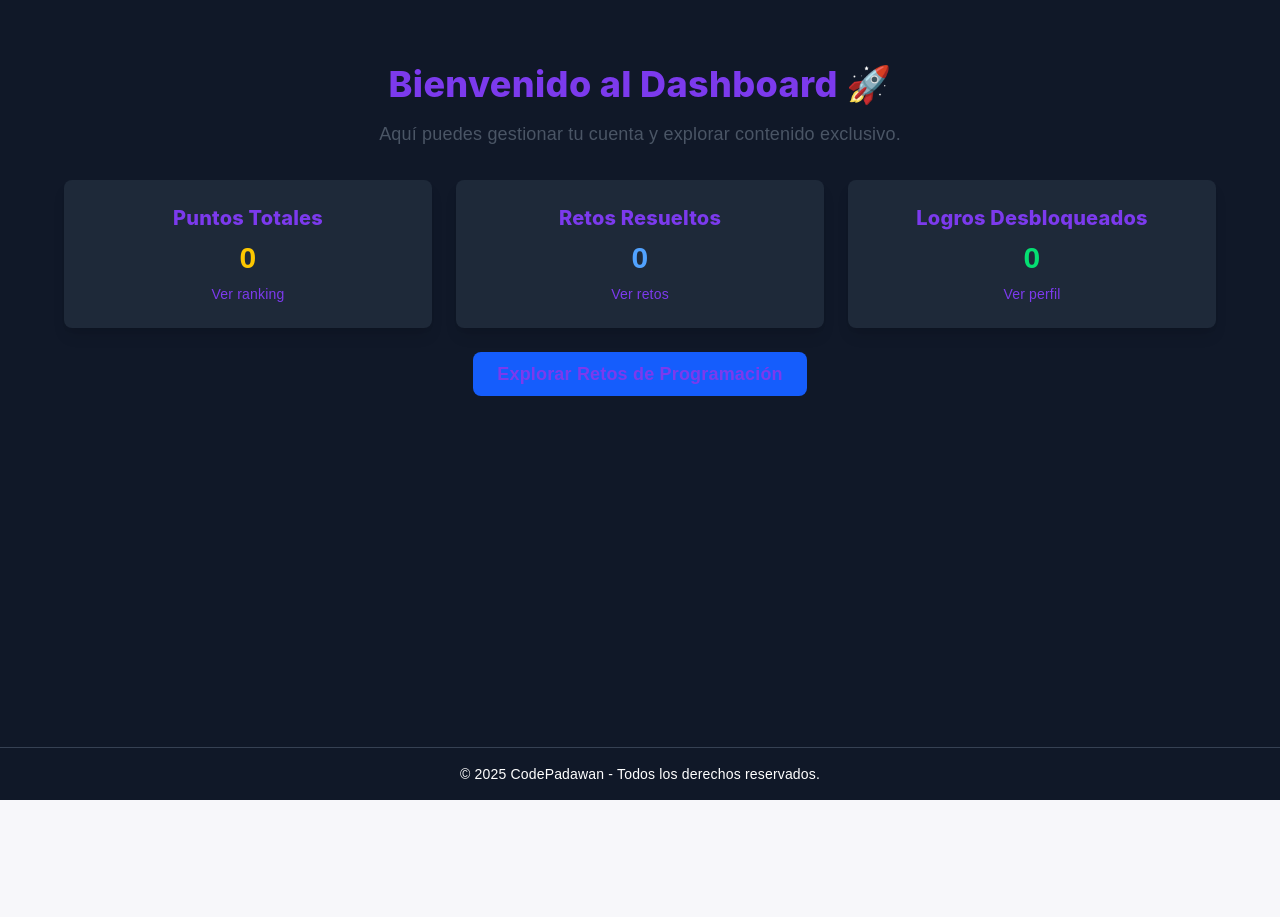
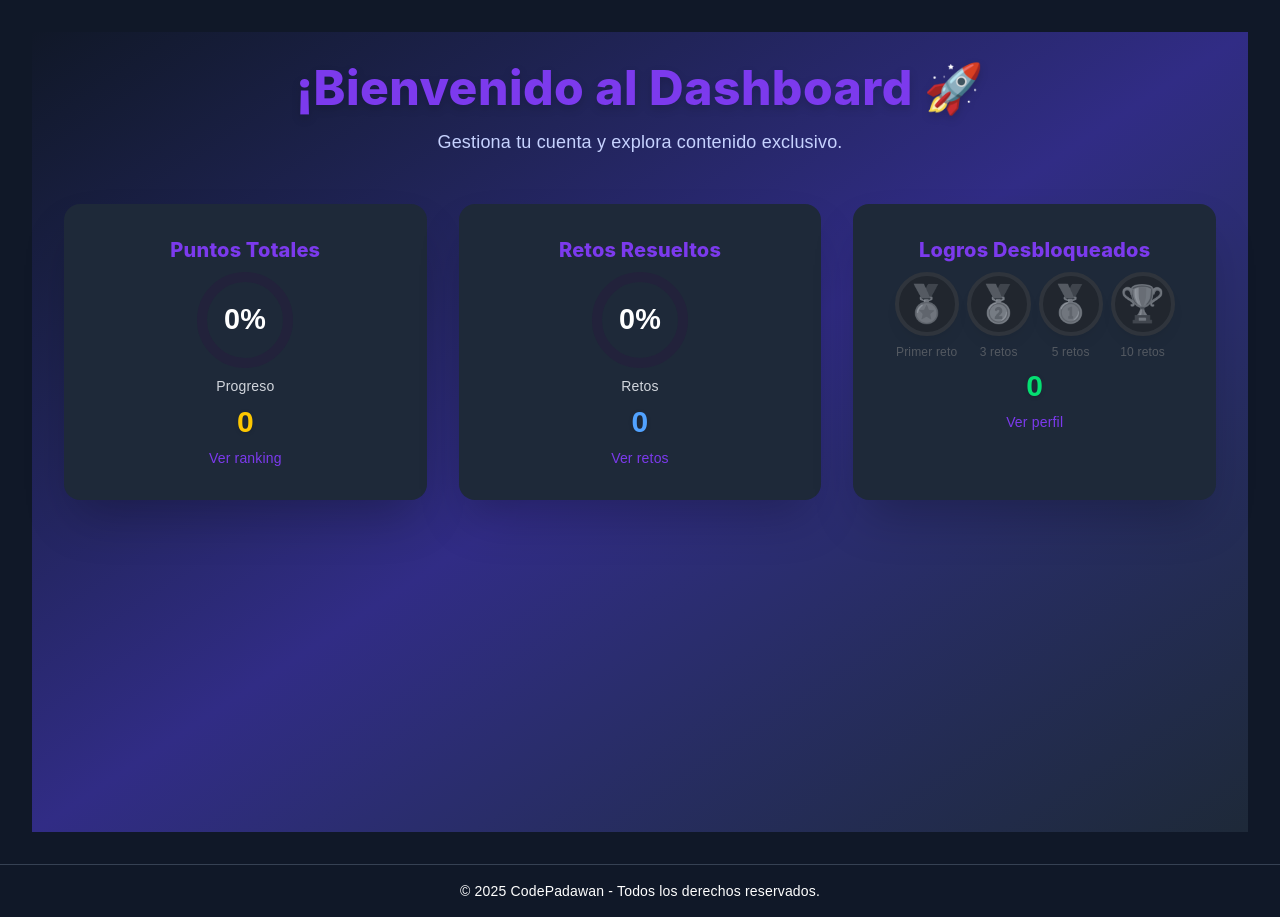
Before and after one commit to itxintxu13/CodePadawan, a Next.js app: page /dashboard in a window 1280 px wide. Before the commit the page ends 800 px from the top, so only its background shows below. Built offline with nearby package versions, Linux system fonts and the light colour scheme; no server answers.

Commit message:
cambios varios, redirecciones, itxura..

```diff
--- a/package.json
+++ b/package.json
@@ -9,6 +9,7 @@
     "lint": "next lint"
   },
   "dependencies": {
+
     "@clerk/backend": "^1.32.0",
     "@clerk/clerk-sdk-node": "^4.13.23",
     "@clerk/nextjs": "^6.19.2",
@@ -21,6 +22,7 @@
     "@codemirror/theme-one-dark": "^6.1.2",
     "@codemirror/view": "^6.36.7",
     "codemirror": "^6.0.1",
+    "framer-motion": "^12.11.0",
     "next": "^15.3.2",
     "react": "^19.1.0",
     "react-dom": "^19.1.0"
--- /dev/null
+++ b/src/app/components/AchievementBadge.tsx
@@ -0,0 +1,22 @@
+import React from "react";
+
+interface AchievementBadgeProps {
+  unlocked: boolean;
+  label: string;
+  icon: string;
+  color?: string;
+}
+
+export default function AchievementBadge({ unlocked, label, icon, color = "#22d3ee" }: AchievementBadgeProps) {
+  return (
+    <div className={`flex flex-col items-center transition-transform duration-300 ${unlocked ? "scale-110" : "opacity-50 grayscale"}`}>
+      <div
+        className={`rounded-full shadow-lg border-4 ${unlocked ? "animate-bounce border-yellow-400" : "border-gray-700"}`}
+        style={{ background: unlocked ? color : "#22223b", width: 64, height: 64, display: "flex", alignItems: "center", justifyContent: "center", fontSize: 36 }}
+      >
+        <span>{icon}</span>
+      </div>
+      <span className="mt-2 text-xs text-center" style={{ color: unlocked ? color : "#888" }}>{label}</span>
+    </div>
+  );
+}
--- /dev/null
+++ b/src/app/components/ActivityFeed.tsx
@@ -0,0 +1,51 @@
+import React from "react";
+
+interface ActivityItem {
+  id: number;
+  type: "reto" | "logro" | "puntos";
+  description: string;
+  date: string;
+}
+
+interface ActivityFeedProps {
+  activities: ActivityItem[];
+}
+
+const iconMap = {
+  reto: "💡",
+  logro: "🏅",
+  puntos: "⭐",
+};
+
+export default function ActivityFeed({ activities }: ActivityFeedProps) {
+  return (
+    <div className="bg-gray-800 rounded-lg p-6 shadow-lg">
+      <h3 className="text-lg font-bold mb-4 text-blue-300">Actividad Reciente</h3>
+      <ul className="space-y-3">
+        {activities.length === 0 && (
+          <li className="text-gray-400 text-sm text-center">Sin actividad reciente aún.</li>
+        )}
+        {activities.map((item) => (
+          <li key={item.id} className="flex items-center gap-3 animate-fade-in">
+            <span className="text-2xl">
+              {iconMap[item.type]}
+            </span>
+            <div>
+              <span className="text-sm text-gray-200">{item.description}</span>
+              <div className="text-xs text-gray-400">{item.date}</div>
+            </div>
+          </li>
+        ))}
+      </ul>
+      <style>{`
+        @keyframes fade-in {
+          from { opacity: 0; transform: translateY(10px); }
+          to { opacity: 1; transform: translateY(0); }
+        }
+        .animate-fade-in {
+          animation: fade-in 0.7s cubic-bezier(.4,2,.6,1);
+        }
+      `}</style>
+    </div>
+  );
+}
--- /dev/null
+++ b/src/app/components/ProgressChart.tsx
@@ -0,0 +1,55 @@
+import React from "react";
+
+interface ProgressChartProps {
+  value: number;
+  max: number;
+  label: string;
+  color?: string;
+}
+
+export default function ProgressChart({ value, max, label, color = "#6366f1" }: ProgressChartProps) {
+  const radius = 48;
+  const stroke = 10;
+  const normalizedRadius = radius - stroke / 2;
+  const circumference = normalizedRadius * 2 * Math.PI;
+  const progress = Math.min(value / max, 1);
+  const strokeDashoffset = circumference - progress * circumference;
+
+  return (
+    <div className="flex flex-col items-center">
+      <svg height={radius * 2} width={radius * 2}>
+        <circle
+          stroke="#22223b"
+          fill="transparent"
+          strokeWidth={stroke}
+          r={normalizedRadius}
+          cx={radius}
+          cy={radius}
+        />
+        <circle
+          stroke={color}
+          fill="transparent"
+          strokeWidth={stroke}
+          strokeLinecap="round"
+          strokeDasharray={circumference + " " + circumference}
+          style={{ strokeDashoffset, transition: "stroke-dashoffset 1s cubic-bezier(.4,2,.6,1)" }}
+          r={normalizedRadius}
+          cx={radius}
+          cy={radius}
+        />
+        <text
+          x="50%"
+          y="50%"
+          textAnchor="middle"
+          dy=".3em"
+          fontSize="1.6em"
+          fill="#fff"
+          fontWeight="bold"
+        >
+          {Math.round(progress * 100)}%
+        </text>
+      </svg>
+      <span className="mt-2 text-sm text-gray-300">{label}</span>
+    </div>
+  );
+}
--- a/src/app/dashboard/page.tsx
+++ b/src/app/dashboard/page.tsx
@@ -2,7 +2,9 @@
 import { useUser } from "@clerk/nextjs";
 import { useEffect, useState } from "react";
 import Link from "next/link";
-
+import ProgressChart from "../components/ProgressChart";
+import AchievementBadge from "../components/AchievementBadge";
+import ActivityFeed from './ActivityFeed';
 export default function Dashboard() {
   const { isLoaded, user } = useUser();
   const [puntos, setPuntos] = useState(0);
@@ -29,51 +31,49 @@ export default function Dashboard() {
   }, [isLoaded, user]);
 
   return (
-    <main className="container mx-auto p-8 bg-gray-900 text-white">
-
-      <h1 className="text-4xl font-bold text-center">Bienvenido al Dashboard 🚀</h1>
-      <p className="text-lg text-gray-600 mt-4 text-center mb-8">
-        Aquí puedes gestionar tu cuenta y explorar contenido exclusivo.
-      </p>
-
-      {/* Tarjetas de resumen */}
-      <div className="grid grid-cols-1 md:grid-cols-3 gap-6 mb-8">
-        <div className="bg-gray-800 rounded-lg p-6 shadow-lg text-center">
-          <h2 className="text-xl font-bold mb-2">Puntos Totales</h2>
-          <p className="text-3xl font-bold text-yellow-400">{puntos}</p>
+    <main className="container mx-auto p-8 bg-gradient-to-br from-gray-900 via-indigo-900 to-gray-800 min-h-screen text-white animate-fade-in">
+      <div className="flex flex-col items-center mb-10">
+        <h1 className="text-4xl md:text-5xl font-extrabold text-center drop-shadow-lg animate-slide-down">¡Bienvenido{user?.firstName ? `, ${user.firstName}` : ""} al Dashboard 🚀</h1>
+        <p className="text-lg text-indigo-200 mt-4 text-center mb-2 animate-fade-in-delay">
+          Gestiona tu cuenta y explora contenido exclusivo.
+        </p>
+      </div>
+      {/* Tarjetas de resumen con animaciones y gráficos */}
+      <div className="grid grid-cols-1 md:grid-cols-3 gap-8 mb-12">
+        <div className="bg-gray-800 rounded-2xl p-8 shadow-2xl text-center transform hover:scale-105 transition-transform duration-300 animate-card-fade-in">
+          <h2 className="text-xl font-bold mb-2 text-yellow-300">Puntos Totales</h2>
+          <div className="flex justify-center mb-2">
+            <ProgressChart value={puntos} max={1000} label="Progreso" color="#facc15" />
+          </div>
+          <p className="text-3xl font-extrabold text-yellow-400 drop-shadow">{puntos}</p>
           <Link href="/ranking" className="text-blue-400 text-sm hover:underline block mt-2">
             Ver ranking
           </Link>
         </div>
-
-        <div className="bg-gray-800 rounded-lg p-6 shadow-lg text-center">
-          <h2 className="text-xl font-bold mb-2">Retos Resueltos</h2>
-          <p className="text-3xl font-bold text-blue-400">{retosResueltos}</p>
+        <div className="bg-gray-800 rounded-2xl p-8 shadow-2xl text-center transform hover:scale-105 transition-transform duration-300 animate-card-fade-in">
+          <h2 className="text-xl font-bold mb-2 text-blue-300">Retos Resueltos</h2>
+          <div className="flex justify-center mb-2">
+            <ProgressChart value={retosResueltos} max={10} label="Retos" color="#60a5fa" />
+          </div>
+          <p className="text-3xl font-extrabold text-blue-400 drop-shadow">{retosResueltos}</p>
           <Link href="/retos" className="text-blue-400 text-sm hover:underline block mt-2">
             Ver retos
           </Link>
         </div>
-
-        <div className="bg-gray-800 rounded-lg p-6 shadow-lg text-center">
-          <h2 className="text-xl font-bold mb-2">Logros Desbloqueados</h2>
-          <p className="text-3xl font-bold text-green-400">{logros}</p>
+        <div className="bg-gray-800 rounded-2xl p-8 shadow-2xl text-center transform hover:scale-105 transition-transform duration-300 animate-card-fade-in">
+          <h2 className="text-xl font-bold mb-2 text-green-300">Logros Desbloqueados</h2>
+          <div className="flex justify-center gap-2 mb-2">
+            <AchievementBadge unlocked={retosResueltos>=1} label="Primer reto" icon="🏅" color="#fbbf24" />
+            <AchievementBadge unlocked={retosResueltos>=3} label="3 retos" icon="🥈" color="#60a5fa" />
+            <AchievementBadge unlocked={retosResueltos>=5} label="5 retos" icon="🥇" color="#34d399" />
+            <AchievementBadge unlocked={retosResueltos>=10} label="10 retos" icon="🏆" color="#f472b6" />
+          </div>
+          <p className="text-3xl font-extrabold text-green-400 drop-shadow">{logros}</p>
           <Link href="/user-profile" className="text-blue-400 text-sm hover:underline block mt-2">
             Ver perfil
           </Link>
         </div>
       </div>
-
-      <div className="mb-8 text-center">
-        <Link
-          href="/retos"
-          className="bg-blue-600 hover:bg-blue-700 text-white font-bold py-3 px-6 rounded-lg text-lg transition-colors"
-        >
-          Explorar Retos de Programación
-        </Link>
-      </div>
-
-
-
     </main>
   );
 }
--- a/src/app/user-profile/[[...user-profile]]/page.tsx
+++ b/src/app/user-profile/[[...user-profile]]/page.tsx
@@ -2,6 +2,7 @@
 import { useState, useEffect } from 'react';
 import { UserProfile, useUser } from '@clerk/nextjs';
 import Sidebar from "@/app/components/SideBar";
+import { motion, AnimatePresence } from "framer-motion";
 
 interface RetoCompletado {
   id: number;
@@ -14,41 +15,38 @@ export default function UserProfilePage() {
   const { isLoaded, user } = useUser();
   const [retosCompletados, setRetosCompletados] = useState<RetoCompletado[]>([]);
   const [cargando, setCargando] = useState(true);
+  const [showConfetti, setShowConfetti] = useState(false);
 
   useEffect(() => {
     if (!isLoaded || !user) return;
-
     const cargarRetosCompletados = async () => {
       try {
-        // En un entorno real, esto se conectaría con una API para obtener los retos completados
-        // Como ejemplo, creamos algunos retos ficticios basados en los IDs guardados en Clerk
         const retosResueltos = (user.publicMetadata.retosResueltos as number[]) || [];
-
-        // Cargar los retos desde el archivo JSON
         const response = await fetch('/api/retos');
         if (!response.ok) {
           throw new Error('Error al cargar los retos');
         }
         const todosRetos = await response.json();
-
-        // Filtrar solo los retos completados por el usuario
         const retosDelUsuario = todosRetos
           .filter((reto: any) => retosResueltos.includes(reto.id))
           .map((reto: any) => ({
             id: reto.id,
             titulo: reto.titulo,
             puntos: reto.puntos,
-            fechaEntrega: new Date().toLocaleDateString() // En un caso real, esto vendría de la base de datos
+            fechaEntrega: new Date().toLocaleDateString()
           }));
-
         setRetosCompletados(retosDelUsuario);
+        // Mostrar confetti si se desbloquea un logro nuevo
+        if (getLogros().length > 0) {
+          setShowConfetti(true);
+          setTimeout(() => setShowConfetti(false), 3000);
+        }
       } catch (error) {
         console.error('Error al cargar retos completados:', error);
       } finally {
         setCargando(false);
       }
     };
-
     cargarRetosCompletados();
   }, [isLoaded, user]);
 
@@ -72,68 +70,82 @@ export default function UserProfilePage() {
   }
 
   return (
-    <div>
+    <div className="flex min-h-screen bg-gradient-to-br from-gray-900 via-gray-950 to-gray-800">
       <Sidebar/>
-      <div className="container mx-auto p-8">
-        <div className="grid grid-cols-1 md:grid-cols-3 gap-8">
-          {/* Columna izquierda: Perfil de Clerk */}
-          <div className="md:col-span-1">
-            <div className="bg-gray-800 rounded-lg p-6 shadow-lg">
-              <UserProfile />
+      <main className="flex flex-col items-center justify-center flex-1 pt-8">
+        <div className="w-full max-w-3xl flex flex-col gap-10 mt-0 items-center">
+          {/* Confetti animación */}
+          <AnimatePresence>
+            {showConfetti && (
+              <motion.div
+                initial={{ opacity: 0, y: -50 }}
+                animate={{ opacity: 1, y: 0 }}
+                exit={{ opacity: 0, y: -50 }}
+                className="fixed inset-0 z-50 pointer-events-none flex justify-center items-start"
+              >
+                <img src="https://cdn.jsdelivr.net/gh/stevensegallery/confetti/confetti.gif" alt="Confetti" className="w-full max-w-2xl mx-auto" />
+              </motion.div>
+            )}
+          </AnimatePresence>
+          {/* Estadísticas */}
+          <motion.div className="bg-gray-800 rounded-2xl p-8 shadow-2xl flex flex-col items-center gap-6 w-full"
+            initial={{ opacity: 0, scale: 0.95 }}
+            animate={{ opacity: 1, scale: 1 }}
+            transition={{ duration: 0.5 }}
+          >
+            <h2 className="text-3xl font-extrabold mb-4 text-center text-purple-300 tracking-wide">Estadísticas</h2>
+            <div className="flex flex-row justify-center gap-10 w-full">
+              <div className="flex flex-col items-center">
+                <ProgressCircle value={(user?.publicMetadata.puntos as number) || 0} max={100} color="#FFD600" />
+                <p className="text-sm text-gray-400 mt-2">Puntos Totales</p>
+              </div>
+              <div className="flex flex-col items-center">
+                <ProgressCircle value={((user?.publicMetadata.retosResueltos as number[]) || []).length} max={10} color="#3B82F6" />
+                <p className="text-sm text-gray-400 mt-2">Retos Completados</p>
+              </div>
+              <div className="flex flex-col items-center">
+                <ProgressCircle value={getLogros().length} max={4} color="#22C55E" />
+                <p className="text-sm text-gray-400 mt-2">Logros Desbloqueados</p>
               </div>
             </div>
-
-          {/* Columna derecha: Estadísticas y logros */}
-          <div className="md:col-span-2">
-            {/* Estadísticas */}
-            <div className="bg-gray-800 rounded-lg p-6 shadow-lg mb-8">
-              <h2 className="text-2xl font-bold mb-4">Estadísticas</h2>
-              <div className="grid grid-cols-1 sm:grid-cols-3 gap-4">
-                <div className="bg-gray-700 p-4 rounded-lg text-center">
-                  <p className="text-sm text-gray-400">Puntos Totales</p>
-                  <p className="text-3xl font-bold text-yellow-400">
-                    {(user?.publicMetadata.puntos as number) || 0}
-                  </p>
-                </div>
-                <div className="bg-gray-700 p-4 rounded-lg text-center">
-                  <p className="text-sm text-gray-400">Retos Completados</p>
-                  <p className="text-3xl font-bold text-blue-400">
-                    {((user?.publicMetadata.retosResueltos as number[]) || []).length}
-                  </p>
-                </div>
-                <div className="bg-gray-700 p-4 rounded-lg text-center">
-                  <p className="text-sm text-gray-400">Logros Desbloqueados</p>
-                  <p className="text-3xl font-bold text-green-400">
-                    {getLogros().length}
-                  </p>
-                </div>
-              </div>
-            </div>
-
+          </motion.div>
           {/* Logros */}
-            <div className="bg-gray-800 rounded-lg p-6 shadow-lg mb-8">
-              <h2 className="text-2xl font-bold mb-4">Logros Desbloqueados</h2>
+          <motion.div className="bg-gray-800 rounded-2xl p-8 shadow-2xl w-full"
+            initial={{ opacity: 0, y: 30 }}
+            animate={{ opacity: 1, y: 0 }}
+            transition={{ delay: 0.2, duration: 0.6 }}
+          >
+            <h2 className="text-2xl font-bold mb-4 text-center text-green-300">Logros Desbloqueados</h2>
             <div className="grid grid-cols-1 sm:grid-cols-2 gap-4">
               {getLogros().map((logro, index) => (
-                  <div key={index} className="bg-gray-700 p-4 rounded-lg flex items-center gap-3">
-                    <div className="text-3xl">{logro.nombre.split(' ')[0]}</div>
+                <motion.div
+                  key={index}
+                  className="bg-gray-700 p-4 rounded-lg flex items-center gap-3 shadow-lg hover:scale-105 transition-transform"
+                  initial={{ opacity: 0, x: -30 }}
+                  animate={{ opacity: 1, x: 0 }}
+                  transition={{ delay: 0.1 * index, duration: 0.5 }}
+                >
+                  <span className="text-4xl animate-bounce-slow">{logro.nombre.split(' ')[0]}</span>
                   <div>
-                      <p className="font-bold">{logro.nombre.split(' ').slice(1).join(' ')}</p>
+                    <p className="font-bold text-lg text-purple-200">{logro.nombre.split(' ').slice(1).join(' ')}</p>
                     <p className="text-sm text-gray-400">{logro.descripcion}</p>
                   </div>
-                  </div>
+                </motion.div>
               ))}
               {getLogros().length === 0 && (
-                  <p className="text-gray-400 col-span-2">Aún no has desbloqueado ningún logro. ¡Completa retos para conseguirlos!</p>
+                <p className="text-gray-400 col-span-2 text-center">Aún no has desbloqueado ningún logro. ¡Completa retos para conseguirlos!</p>
               )}
             </div>
-            </div>
-
+          </motion.div>
           {/* Retos Completados */}
-            <div className="bg-gray-800 rounded-lg p-6 shadow-lg">
-              <h2 className="text-2xl font-bold mb-4">Retos Completados</h2>
+          <motion.div className="bg-gray-800 rounded-2xl p-8 shadow-2xl w-full"
+            initial={{ opacity: 0, y: 30 }}
+            animate={{ opacity: 1, y: 0 }}
+            transition={{ delay: 0.3, duration: 0.6 }}
+          >
+            <h2 className="text-2xl font-bold mb-4 text-center text-blue-300">Retos Completados</h2>
             {cargando ? (
-                <p className="text-gray-400">Cargando retos completados...</p>
+              <p className="text-gray-400 text-center">Cargando retos completados...</p>
             ) : retosCompletados.length > 0 ? (
               <div className="overflow-x-auto">
                 <table className="min-w-full">
@@ -146,24 +158,66 @@ export default function UserProfilePage() {
                   </thead>
                   <tbody>
                     {retosCompletados.map((reto) => (
-                        <tr key={reto.id} className="border-t border-gray-700">
+                      <motion.tr key={reto.id} className="border-t border-gray-700"
+                        initial={{ opacity: 0, x: 30 }}
+                        animate={{ opacity: 1, x: 0 }}
+                        transition={{ duration: 0.5 }}
+                      >
                         <td className="py-2 px-4">{reto.titulo}</td>
                         <td className="py-2 px-4">
                           <span className="text-yellow-400 font-bold">{reto.puntos}</span>
                         </td>
                         <td className="py-2 px-4">{reto.fechaEntrega}</td>
-                        </tr>
+                      </motion.tr>
                     ))}
                   </tbody>
                 </table>
               </div>
             ) : (
-                <p className="text-gray-400">Aún no has completado ningún reto. ¡Dirígete a la sección de retos para empezar!</p>
+              <p className="text-gray-400 text-center">Aún no has completado ningún reto. ¡Dirígete a la sección de retos para empezar!</p>
             )}
+          </motion.div>
         </div>
-          </div>
-        </div>
-      </div>
+      </main>
     </div>
   );
 }
+
+// Componente de gráfico de progreso SVG
+const ProgressCircle = ({ value, max, color }: { value: number, max: number, color: string }) => {
+  const radius = 36;
+  const stroke = 7;
+  const normalizedRadius = radius - stroke * 0.5;
+  const circumference = normalizedRadius * 2 * Math.PI;
+  const percent = Math.min(value / max, 1);
+  const strokeDashoffset = circumference - percent * circumference;
+  return (
+    <svg height={radius * 2} width={radius * 2}>
+      <circle
+        stroke="#444"
+        fill="transparent"
+        strokeWidth={stroke}
+        r={normalizedRadius}
+        cx={radius}
+        cy={radius}
+      />
+      <motion.circle
+        stroke={color}
+        fill="transparent"
+        strokeWidth={stroke}
+        r={normalizedRadius}
+        cx={radius}
+        cy={radius}
+        strokeDasharray={circumference}
+        strokeDashoffset={strokeDashoffset}
+        initial={{ strokeDashoffset: circumference }}
+        animate={{ strokeDashoffset }}
+        transition={{ duration: 1 }}
+        style={{ filter: "drop-shadow(0 0 6px " + color + ")" }}
+      />
+      <text x="50%" y="54%" textAnchor="middle" fill={color} fontSize="1.2em" fontWeight="bold" dy=".3em">
+        {value}
+      </text>
+    </svg>
+  );
+};
```
Also changed, not shown: src/app/page.tsx (+8 -1 lines), 1 other file (tests, documents, lock files or other folders). Lines whose indentation alone changed are shown as unchanged.
